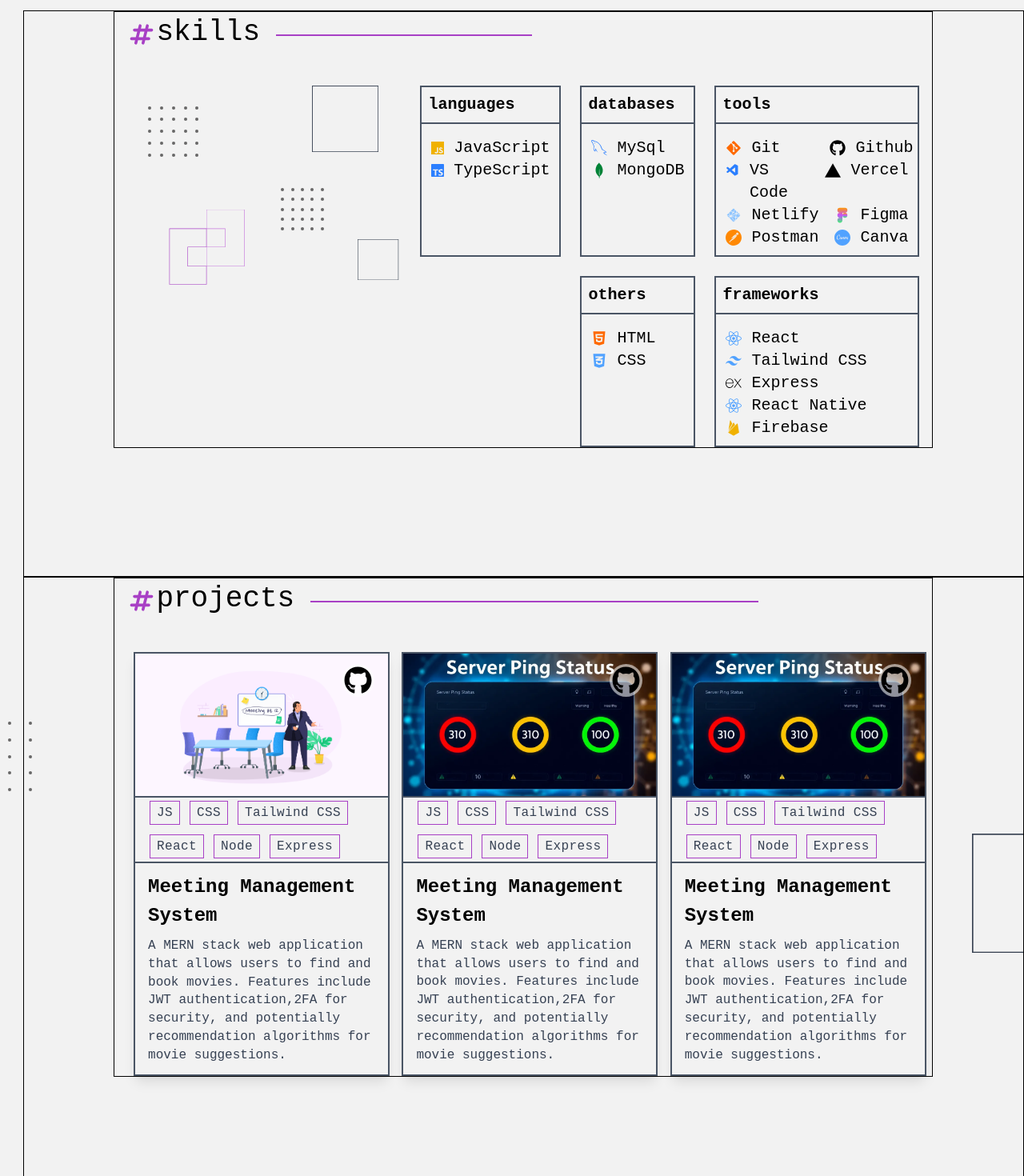
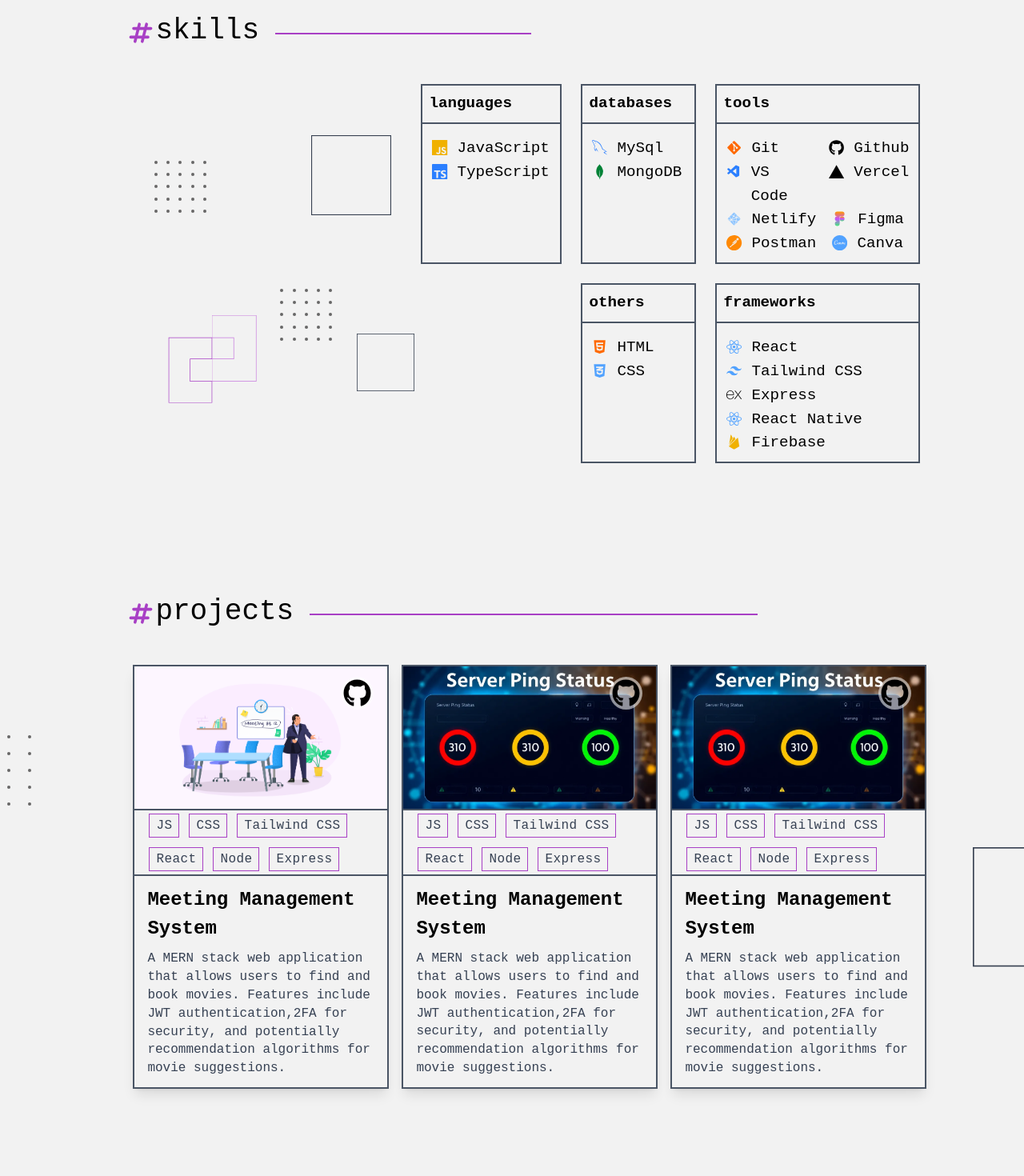
Before and after one commit to Risabstha/Portfolio, a React (Vite) app in the folder portfolio/: page / in a window 1280 px wide. Shown: the part 820-2290 px from the top of the page at 80% size. Built offline with nearby package versions, Linux system fonts and the light colour scheme.

Commit message:
responsive-2

```diff
--- a/portfolio/src/pages/Education.tsx
+++ b/portfolio/src/pages/Education.tsx
@@ -15,12 +15,12 @@ const Education = () => {
     <div
       className="  font-['Fira_Code',monospace]   border-1
       md:flex md:justify-center
-      xl:pb-[10rem] lg:pb-[9rem] md:pb-[8rem] pb-[7rem]
+      xl:pb-[10rem] lg:pb-[9rem] mdlg:pb-[8rem] md:pb-[7.5rem] pb-[7rem]
       md:ml-[1.5rem] mdlg:ml-[1.65rem] lg:ml-[1.8rem]"
     >
       <section
         className="relative
-        xl:w-[80vw] lg:w-[85vw] md:w-[88vw]  border-1
+        xl:w-[80vw] lg:w-[85vw] mdlg:w-[88vw] md:w-[90vw]   border-1
         md:gap-[2rem] lg:gap-[4rem]  xl:gap-[6rem]
         xl:px-4 lg:px-3 md:px-1"
       >
--- a/portfolio/src/pages/Experiences.tsx
+++ b/portfolio/src/pages/Experiences.tsx
@@ -12,12 +12,12 @@ const Experiences = () => {
     <div
       className="relative  font-['Fira_Code',monospace]   border-1
       md:flex md:justify-center
-      xl:pb-[10rem] lg:pb-[9rem] md:pb-[8rem] pb-[7rem]
+      xl:pb-[10rem] lg:pb-[9rem] mdlg:pb-[8rem] md:pb-[7.5rem] pb-[7rem]
       md:ml-[1.5rem] mdlg:ml-[1.65rem] lg:ml-[1.8rem]"
     >
       <section
         className="relative
-        xl:w-[80vw] lg:w-[85vw] md:w-[88vw] border-1
+        xl:w-[80vw] lg:w-[85vw] mdlg:w-[88vw] md:w-[90vw]  border-1
         md:gap-[2rem] lg:gap-[4rem]  xl:gap-[6rem]
         xl:px-4 lg:px-3 md:px-1"
       >
--- a/portfolio/src/pages/Home.tsx
+++ b/portfolio/src/pages/Home.tsx
@@ -149,15 +149,12 @@ const Home = () => {
   return (
     <div
       className="  font-['Fira_Code',monospace]
-    xl:pb-[10rem] lg:pb-[9rem] md:pb-[8rem] pb-[7rem] "
+    xl:pb-[10rem] lg:pb-[9rem] mdlg:pb-[8rem] md:pb-[7.5rem] pb-[7rem] "
     >
       {/* Desktop view */}
       <div
         className="hidden md:flex md:justify-center
-      md:ml-[1.5rem]
-      mdlg:ml-[1.65rem]
-      lg:ml-[1.8rem]
-      xl:ml-[2rem]"
+      md:ml-[1.5rem] mdlg:ml-[1.65rem] lg:ml-[1.8rem] xl:ml-[2rem]"
       >
         <div
           className="flex
--- a/portfolio/src/pages/Projects.tsx
+++ b/portfolio/src/pages/Projects.tsx
@@ -10,14 +10,14 @@ const Projects = () => {
   const { theme } = useTheme();
   return (
     <div
-      className="relative font-['Fira_Code',monospace]  border-1
+      className="relative font-['Fira_Code',monospace]
                    md:flex md:justify-center
-                   xl:pb-[10rem] lg:pb-[9rem] md:pb-[8rem] pb-[7rem]
+                   xl:pb-[10rem] lg:pb-[9rem] mdlg:pb-[8rem] md:pb-[7.5rem] pb-[7rem]
                    md:ml-[1.5rem] mdlg:ml-[1.65rem] lg:ml-[1.8rem]"
     >
       <section
         className="relative
-            xl:w-[80vw] lg:w-[85vw] md:w-[88vw]  border-1
+            xl:w-[80vw] lg:w-[85vw] mdlg:w-[88vw] md:w-[90vw]
             md:gap-[2rem] lg:gap-[4rem]  xl:gap-[6rem]
             xl:px-4 lg:px-3 md:px-1"
       >
@@ -60,11 +60,13 @@ const Projects = () => {
 
         {/* rendering projects */}
         {/* justify-items-center le grid ko each cell lai center gardinxa , justify-center le purai grid lai center garxa */}
-        <div className=" w-full grid
+        <div
+          className=" w-full grid
         xl:grid-cols-3 xl:gap-4
         lg:grid-cols-3 lg:gap-3 lg:mx-2
         md:grid-cols-2 md:gap-x-0 md:mx-3 md:justify-items-center md:gap-y-[3.5vw]
-        grid-col-1 gap-y-8 justify-center">
+        grid-col-1 gap-y-8 justify-center"
+        >
           {ProjectDetails.map((data) => (
             <ProjectCard
               key={data.id}
@@ -79,20 +81,21 @@ const Projects = () => {
 
       <DotGrid
         length={10}
-        className= {`hidden md:grid grid-cols-2 gap-1 absolute
+        className={`hidden md:grid grid-cols-2 gap-1 absolute
                   xl:w-12 lg:w-10 md:w-8
                   xl:h-25  lg:h-23 md:h-20
                   xl:top-45 xl:-left-5
-                  lg:top-45 lg:left-3
-                  md:top-45 md:left-2
+                  lg:top-45 lg:-left-4
+                  md:top-45 md:-left-3
                   opacity-70`}
       />
       <SquareBox
         className={`hidden md:block absolute
-      md:top-[20rem] md:right-0
-      xl:w-[4rem] xl-h-[4rem]
-      lg:w-[3.2rem] lg-h-[3rem]
-      md:w-[2rem] md-h-[2rem]`}
+                md:top-[20rem] md:right-0
+                xl:w-[4rem]
+                lg:w-[3.1rem]
+                mdlg:w-[1.9rem]
+                md:w-[1.5rem] `}
         viewBox="0 0 39 91"
       />
     </div>
--- a/portfolio/src/pages/Skills.tsx
+++ b/portfolio/src/pages/Skills.tsx
@@ -30,21 +30,26 @@ const Skills = () => {
   const { theme } = useTheme();
   return (
     <div
-      className="  font-['Fira_Code',monospace]   border-1
+      className="  font-['Fira_Code',monospace]
                 md:flex md:justify-center
-      xl:pb-[10rem] lg:pb-[9rem] md:pb-[8rem] pb-[7rem]
+                xl:pb-[10rem] lg:pb-[9rem] mdlg:pb-[8rem] md:pb-[7.5rem] pb-[7rem]
                 md:ml-[1.5rem] mdlg:ml-[1.65rem] lg:ml-[1.8rem] "
     >
       <section
-        className="relative border-1
-        xl:w-[80vw] lg:w-[85vw] md:w-[88vw]
+        className="relative
+                    xl:w-[80vw] lg:w-[85vw] mdlg:w-[88vw] md:w-[90vw]
                     md:gap-[2rem] lg:gap-[4rem]  xl:gap-[6rem]
                     xl:px-4 lg:px-3 md:px-1"
       >
         {/* skills section Heading */}
-        <div className="flex justify-center  md:justify-start py-1 cursor-pointer pb-6 md:pb-8 lg:pb-10">
+        <div
+          className="flex justify-center
+                        md:justify-start py-1 cursor-pointer
+                        pb-6  md:pb-8 lg:pb-10"
+        >
           <span
-            className={`text-2xl md:border-b-0 border-b-2 md:text-3xl lg:text-4xl py-1.5  ${
+            className={`text-2xl md:border-b-0 border-b-2
+                        md:text-3xl lg:text-4xl py-1.5  ${
                           theme === "dark" ? "text-[#C778DD]" : "text-[#a840c5]"
                         }`}
           >
@@ -61,52 +66,56 @@ const Skills = () => {
         </div>
 
         {/* Skills section content */}
-        <div className="md:flex md:justify-between    ">
+        <div className="md:flex md:justify-between   ">
           <div className="hidden md:block relative w-[30vw]">
-            {/* Top-left dots */}
             <DotGrid
               length={25}
-              className={`grid grid-cols-5 gap-1 absolute
-                        top-[2vw] left-[0vw] ml-[2vw] w-[5.5vw] h-[5.5vw]
-                        opacity-70`}
+              className="grid grid-cols-5 gap-1 absolute
+              xl:top-[12vh] xl:left-[0.2vw] xl:ml-8 xl:w-18 xl:h-18
+              lg:top-[11vh] lg:left-[0.2vw] lg:ml-6 lg:w-16 lg:h-16
+              mdlg:top-[11vh] mdlg:left-[0.2vw] mdlg:ml-4 mdlg:w-14 mdlg:h-14
+              md:top-[12vh] md:left-[0.1vw] md:ml-3.5 md:w-11 md:h-11 opacity-70"
             />
-
-            {/* Top square */}
             <SquareBox
               className="hidden md:block absolute
-                        top-[0vw] left-[18vw] w-[6.5vw] h-[6.5vw]"
+              xl:top-[8vh] xl:left-[18vw] xl:w-25 xl:h-25
+              lg:top-[7vh] lg:left-[18vw]  lg:w-20 lg:h-20
+              mdlg:top-[7vh] mdlg:left-[18vw]  mdlg:w-15 mdlg:h-15
+              md:top-[8vh] md:left-[16vw]  md:w-[3.38rem] md:h-[3.38rem]"
               viewBox="0 0 91 91"
             />
-
-            {/* Center symbol */}
             <Symbol
               className="absolute
-                        top-[12vw] left-[4vw] w-[7.5vw] h-[7.5vw]"
+              xl:top-[36vh] xl:left-[4vw] xl:w-28 xl:h-28
+              lg:top-[34vh] lg:left-[4vw] lg:w-24 lg:h-24
+              mdlg:top-[30vh] mdlg:left-[4vw] mdlg:w-19 mdlg:h-19
+              md:top-[26vh] md:left-[3vw] md:w-17 md:h-17 "
             />
-
-            {/* Mid-right dots */}
             <DotGrid
               length={25}
-              className={`grid grid-cols-5 gap-1 absolute
-                        top-[10vw] left-[15vw] w-[4.5vw] h-[4.5vw]
-                        opacity-70`}
+              className="grid grid-cols-5 gap-1 absolute
+               xl:top-[32vh] xl:left-[15vw] xl:w-18 xl:h-18
+               lg:top-[30vh] lg:left-[16vw] lg:w-16 lg:h-16
+               mdlg:top-[26vh] mdlg:left-[14.5vw] mdlg:w-[3.38rem] mdlg:h-[3.38rem]
+               md:top-[23vh] md:left-[13.5vw] md:w-11 md:h-11 opacity-70"
             />
-
-            {/* Bottom small square */}
             <SquareBox
-              className="absolute
-                        top-[15vw] left-[22.5vw] w-[4vw] h-[4vw]"
+              className=" absolute
+                xl:top-[39vh] xl:left-[22.5vw] xl:w-18 xl:h-18
+                lg:top-[37vh] lg:left-[23.5vw] lg:w-16 lg:h-16
+                mdlg:top-[31.5vh] mdlg:left-[22.5vw] mdlg:w-13 mdlg:h-13
+                md:top-[27.5vh] md:left-[21.5vw] md:w-11 md:h-11"
               viewBox="0 0 91 91"
             />
           </div>
 
-          {/* Grid Boxes Design*/}
+          {/* skills Boxes Design*/}
           <div
             className="md:flex flex flex-col gap-y-3
-                        md:justify-end md:gap-y-4 xl:gap-y-6 md:max-w-[100rem]
-                        xl:text-xl
-                        lg:text-[16px]
-                        md:text-sm
+                        md:justify-end md:gap-y-4  md:max-w-[100rem]
+                        xl:text-[1.2rem] xl:gap-y-6
+                        lg:text-[1rem]
+                        md:text-[0.875rem]
                         text-lg
                         items-center md:items-end"
           >
```
Also changed, not shown: portfolio/src/components/ProjectCard.tsx (+7 -7 lines). Lines whose indentation alone changed are shown as unchanged.
